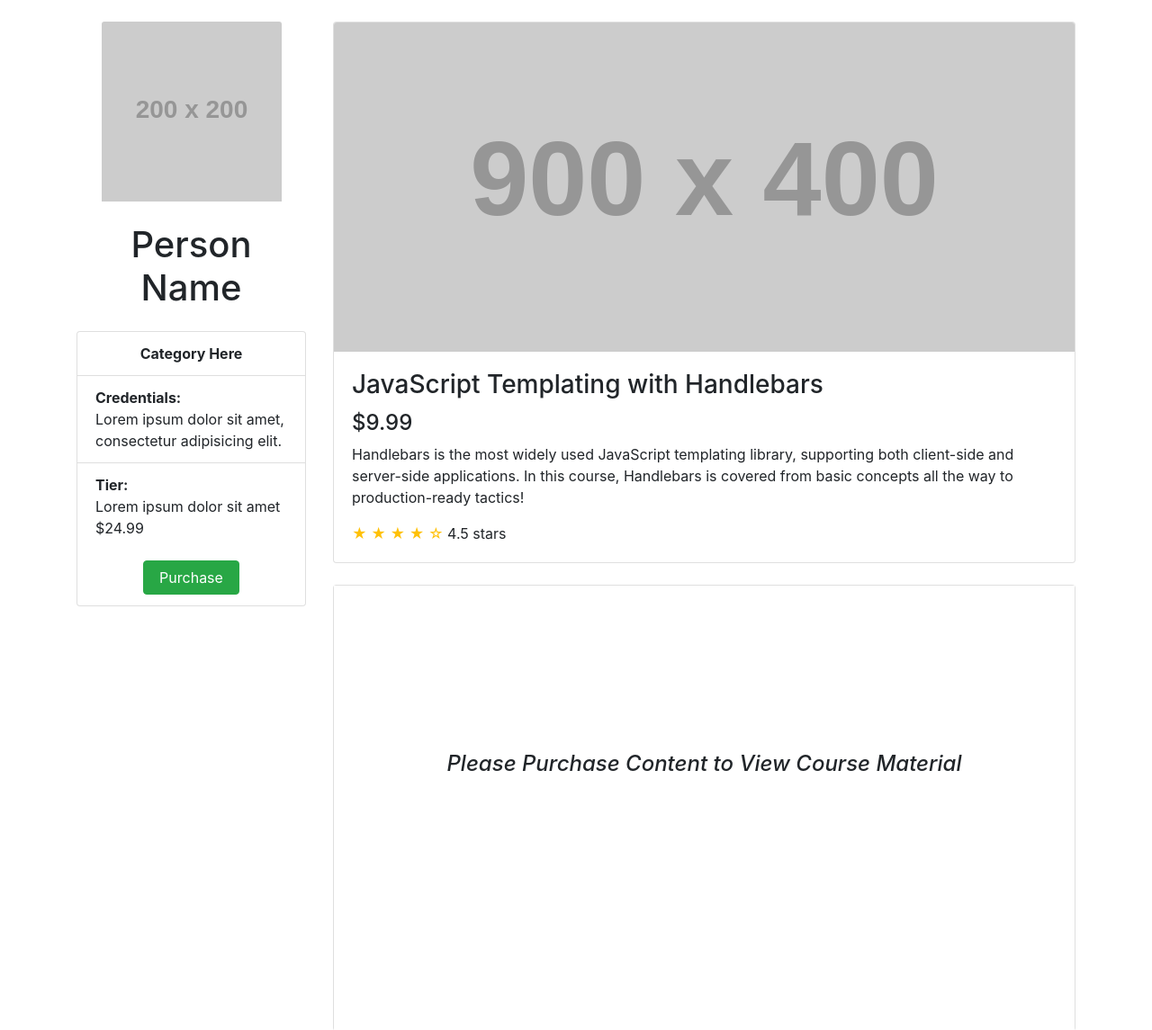
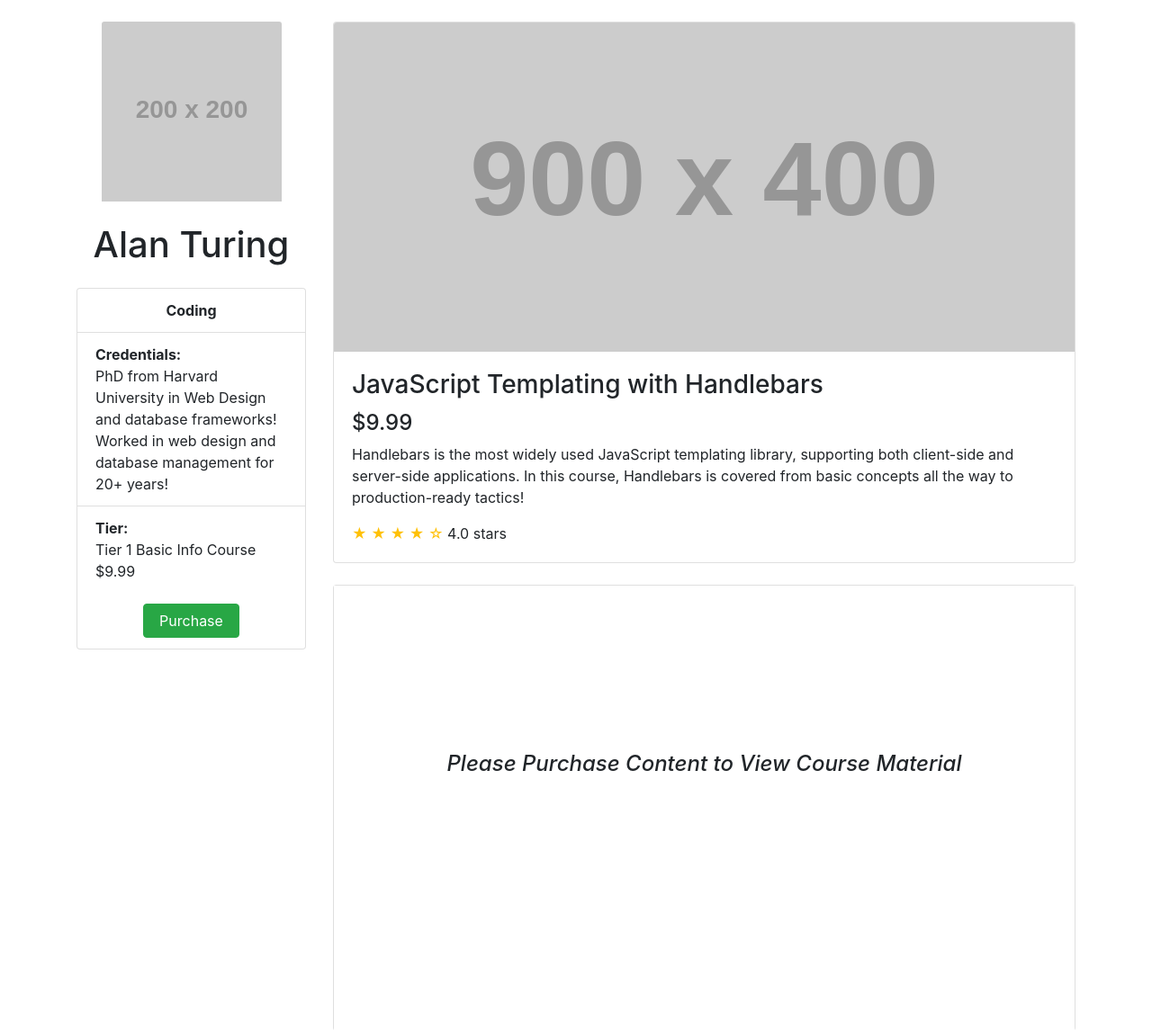
Before and after one commit to zgraber/BroncoHack-2018, a Node server app: template pages/profile/profile.html in a window 1280 px wide. Shown: the part 56-1201 px from the top of the page at 90% size. Run offline with Node 20, Linux system fonts and the light colour scheme; the template is opened without the code that fills it, so the values that code supplies are empty; grey boxes labelled with a size stand in for pictures from a placeholder-image service; some libraries are stand-ins or nearby versions.

Commit message:
Update on Profile

```diff
--- a/pages/profile/profile.html
+++ b/pages/profile/profile.html
@@ -56,11 +56,11 @@
 
         <div class="col-lg-3">
 		 <img class="card-img-top img-fluid profile-image" src="http://placehold.it/200x200" alt="Profile image">
-          <h1 class="my-4 center-text">Person Name</h1>
+          <h1 class="my-4 center-text">Alan Turing</h1>
           <div class="list-group">
-			<p class="list-group-item center-text"><b>Category Here</b>
-            <p class="list-group-item"><b>Credentials:</b><br/> Lorem ipsum dolor sit amet, consectetur adipisicing elit. </p>
-            <p class="list-group-item"><b>Tier:</b><br/> Lorem ipsum dolor sit amet $24.99
+			<p class="list-group-item center-text"><b>Coding</b>
+            <p class="list-group-item"><b>Credentials:</b><br/>PhD from Harvard University in Web Design and database frameworks! Worked in web design and database management for 20+ years! </p>
+            <p class="list-group-item"><b>Tier:</b><br/> Tier 1 Basic Info Course $9.99
 			<button onclick="funcBuy()" type="button" " class="btn btn-success moneybutton">Purchase</button>
 			</p>
           </div>
@@ -76,7 +76,7 @@
               <h4>$9.99</h4>
               <p class="card-text">Handlebars is the most widely used JavaScript templating library, supporting both client-side and server-side applications. In this course, Handlebars is covered from basic concepts all the way to production-ready tactics!</p>
               <span class="text-warning">&#9733; &#9733; &#9733; &#9733; &#9734;</span>
-              4.5 stars
+              4.0 stars
             </div>
           </div>
 
```
